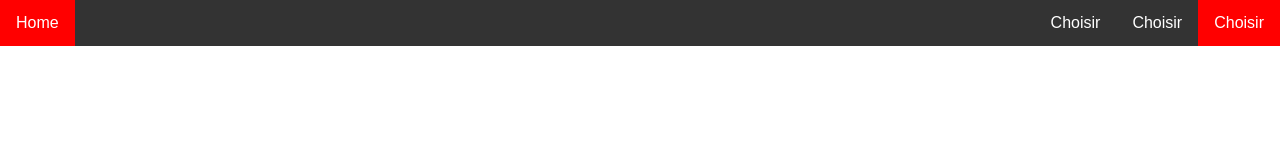
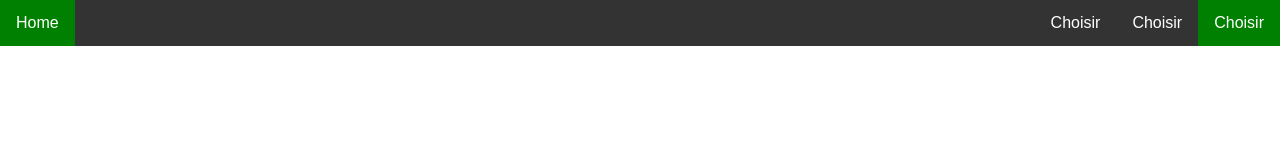
Before and after one commit to Rom001/NI2023, a plain HTML site: page index.html in a window 1280 px wide. In both pictures the pointer is over the link 1239 px from the left and 23 px from the top of the page. Drawn offline with Linux system fonts and the light colour scheme.

Commit message:
nav->green

```diff
--- a/css/styles.css
+++ b/css/styles.css
@@ -40,11 +40,11 @@ ul.topnav li a {
 }
 
 ul.topnav li a:hover:not(.active) {
-    background-color: red;
+    background-color: green;
 }
 
 ul.topnav li a.active {
-    background-color: red;
+    background-color: green;
 }
 
 ul.topnav li.right {
```
